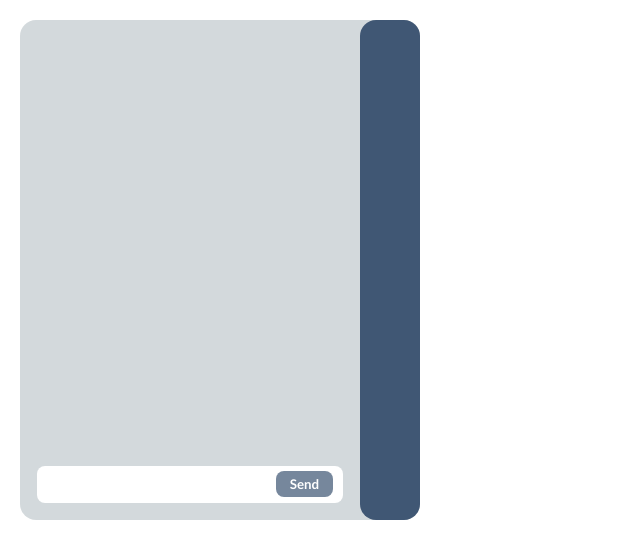
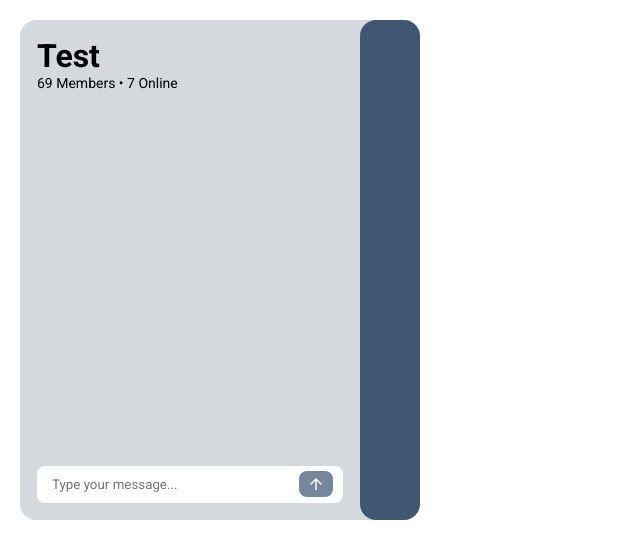
Before and after one commit to Akula112233/Thyme, a React (Create React App) app: page / in a window 1280 px wide. Shown: the top 558 px of the page, without its empty margins (0-640 px from the left). Built offline with nearby package versions, Linux system fonts and the light colour scheme; no server answers.

Commit message:
work on UI to make it fit the Figma

```diff
--- a/package.json
+++ b/package.json
@@ -3,6 +3,8 @@
   "version": "0.1.0",
   "private": true,
   "dependencies": {
+    "@material-ui/core": "^4.11.0",
+    "@material-ui/icons": "^4.9.1",
     "@testing-library/jest-dom": "^4.2.4",
     "@testing-library/react": "^9.5.0",
     "@testing-library/user-event": "^7.2.1",
@@ -12,6 +14,7 @@
     "react-scripts": "3.4.1",
     "socket.io": "^2.3.0",
     "socket.io-client": "^2.3.0",
+    "typeface-roboto": "0.0.75",
     "uniqid": "^5.2.0"
   },
   "scripts": {
--- a/server.js
+++ b/server.js
@@ -15,8 +15,8 @@ const io = socketIo(server)
 
 io.on('connection', (socket) => {
     console.log("New Client Connected")
-    socket.on('sendMessage', (message) => {
-        io.emit('chat message', message)
+    socket.on('sendMessage', (message, author) => {
+        io.emit('chat message', {message, author: "Bill Gates"})
     })
 
 })
--- a/src/chat/ChatBody.js
+++ b/src/chat/ChatBody.js
@@ -12,16 +12,24 @@ class ChatBody extends React.Component {
         super(props)
         this.messageList = []
         this.state = {
-            list : []
+            list : [],
+            prevAuthor: "undefined"
         }
     }
 
     componentDidMount() {
         const socket = socketIOClient(ENDPOINT)
         socket.on('chat message', (msg) => {
-            this.messageList.push(<ChatItem key={uniqid()} author="Bill Gates" content={msg}></ChatItem>)
+            if (this.state.prevAuthor == msg.author) {
+                this.messageList.push(<ChatItem marginTop="0" display="none" key={uniqid()} author="Bill Gates" content={msg.message}></ChatItem>)
+            } else {
+                this.messageList.push(<ChatItem marginTop="" display="" key={uniqid()} author="Bill Gates" content={msg.message}></ChatItem>)
+            }
             this.setState({
-                list: this.messageList
+                list: this.messageList,
+                prevAuthor: msg.author
+            }, () => {
+                console.log(msg)
             })
         })
     }
--- a/src/chat/ChatInput.js
+++ b/src/chat/ChatInput.js
@@ -1,5 +1,6 @@
 import React from 'react'
 import './chat.css'
+import ArrowUpwardIcon from '@material-ui/icons/ArrowUpward'
 
 import socketIOClient from 'socket.io-client'
 const ENDPOINT = 'localhost:8000/'
@@ -7,9 +8,14 @@ const ENDPOINT = 'localhost:8000/'
 class ChatInput extends React.Component {
     constructor(props) {
         super(props)
+        this.socket = undefined
         this.state = {
             text: ""
         }
+    }
+
+    componentDidMount() {
+        this.socket = socketIOClient(ENDPOINT)
     }
 
     handleChange = (event) => {
@@ -19,22 +25,27 @@ class ChatInput extends React.Component {
     }
 
     handleClick = () => {
-        const socket = socketIOClient(ENDPOINT)
         let text = this.state.text
+        if (this.state.text == "") {
+            return false
+        }
         this.setState({
             text: ""
         })
-        socket.emit('sendMessage', text)
+        this.socket.emit('sendMessage', text)
     }
 
     render() {
         return (
             <div id= "chat-input-container">
-                <input value={this.state.text} onChange= {this.handleChange} id= "chat-input">
+                <input placeholder= "Type your message..." value={this.state.text} onChange= {this.handleChange} id= "chat-input">
                 </input>
                 <button onClick={this.handleClick} id= "chat-send">
-                    Send
+                    <ArrowUpwardIcon id="send-icon">
+
+                    </ArrowUpwardIcon>
                 </button>
+
             </div>
         )
     }
--- a/src/chat/ChatItem.js
+++ b/src/chat/ChatItem.js
@@ -3,12 +3,12 @@ import './chat.css'
 
 function ChatItem(props) {
     return (
-        <div className= "chat-item">
-            <div className= "profile-picture">
-            </div>
+        <div style={{marginTop: props.marginBot}}className= "chat-item">
             <div className= "chat-item-content-container">
-                <p className= "chat-item-author">{props.author}</p>
-                <p className= "chat-item-content">{props.content}</p>
+                <p style={{display: props.display}} className= "chat-item-author">{props.author.toUpperCase()}</p>
+                <div className= "chat-background">
+                    <p className= "chat-item-content">{props.content}</p>
+                </div>
             </div>
         </div>
     )
--- a/src/chat/chat.css
+++ b/src/chat/chat.css
@@ -8,13 +8,14 @@
 }
 
 #chat-body {
-    height: 100%;
+    height: 95%;
     width: 100%;
     display: flex;
     flex-direction: column;
     align-items: center;
     overflow: auto;
     padding: 5%;
+    padding-top: 7.5%;
     box-sizing: border-box;
 }
 
@@ -31,33 +32,43 @@
     justify-content: space-between;
     align-items: center;
     margin-bottom: 5%;
+
 }
 
 #chat-input {
     width: 80%;
-    height: 80%;
+    height: 100%;
     padding: 5px;
     outline: none;
     border: none;
     box-sizing: border-box;
+    font-family: Roboto;
 }
 
 #chat-send {
-    background-color: rgba(28, 55, 91, 0.6);;
+    display: flex;
+    flex-direction: column;
+    justify-content: center;
+    align-items: center;
+    background-color: rgba(28, 55, 91, 0.6);
     border-radius: 1vh;
     height: 150%;
-    width: 20%;
+    width: 12%;
     font-family: 'Gill Sans', 'Gill Sans MT', Calibri, 'Trebuchet MS', sans-serif;
     border: none;
     outline: none;
     font-weight: 800;
     color: white;
+    cursor: pointer;
 }
 
 #chat-send:hover {
     background-color: rgba(28, 55, 91, 0.8);;
 }
 
+#send-icon {
+    font-size: 18px;
+}
 
 .chat-item {
     display: flex;
@@ -65,20 +76,8 @@
     align-items: center;
     min-height: 12%;
     width: 100%;
-    padding: 5px;
     box-sizing: border-box;
-}
-
-.chat-item:hover {
-    background-color: rgba(0, 0, 0, 0.12);
-}
-
-.profile-picture {
-    box-sizing: border-box;
-    min-height: 30px;
-    min-width: 30px;
-    background: rgba(0, 0, 0, 0.4);
-    border-radius: 15px;
+    margin-top: 7.5px;
 }
 
 .chat-item-content-container {
@@ -87,21 +86,57 @@
     box-sizing: border-box;
     width: 100%;
     height: 100%;
-    margin-left: 15px;
-    padding-top: 5px;
-    padding-bottom: 5px;
-
 }
 
 .chat-item-content {
     margin: 0;
     padding: 0;
-    font-family: 'Gill Sans', 'Gill Sans MT', Calibri, 'Trebuchet MS', sans-serif;
+    font-family: Roboto;
+    font-size: 13px;
+}
+
+.chat-background {
+    background-color: white;
+    box-sizing: border-box;
+    padding: 7.5px;
+    padding-left: 12px;
+    border-radius: 0 15px 15px 15px;
 }
 
 .chat-item-author {
     margin: 0;
     padding: 0;
-    font-family: 'Gill Sans', 'Gill Sans MT', Calibri, 'Trebuchet MS', sans-serif;
-    font-weight: 800;
+    font-family: Roboto;
+    font-weight: 400;
+    font-size: 10.5px;
+    margin-bottom: 2px;
+    color: #1C375B;
 }
+
+
+.course-info-container {
+    box-sizing: border-box;
+    height: 12.5%;
+    width: 100%;
+    padding: 5%;
+    display: flex;
+    flex-direction: row;
+}
+
+.course-title {
+    margin: 0;
+    font-family: Roboto;
+    font-weight: 700;
+}
+
+.course-writeup {
+    display: flex;
+    flex-direction: column;
+}
+
+.people-count {
+    margin: 0;
+    padding: 0;
+    font-family: Roboto;
+    font-size: 14px;
+}
--- a/src/chat/chat.js
+++ b/src/chat/chat.js
@@ -2,12 +2,13 @@ import React from 'react'
 import './chat.css';
 import ChatBody from './ChatBody'
 import ChatInput from './ChatInput'
-
+import Courses from './courses'
 
 
 function Chat() {
     return (
         <div id="chat-container">
+            <Courses></Courses>
             <ChatBody></ChatBody>
             <ChatInput></ChatInput>
         </div>
--- /dev/null
+++ b/src/chat/courses.js
@@ -0,0 +1,19 @@
+import React from 'react'
+import './chat.css'
+
+function Courses() {
+    return (
+        <div className= "course-info-container">
+            <div className= "course-writeup">
+                <h1 className= "course-title">
+                    Test
+                </h1>
+                <p className= "people-count"><span>69 Members</span> • <span>7 Online</span></p>
+            </div>
+
+
+        </div>
+    )
+}
+
+export default Courses
--- a/src/index.js
+++ b/src/index.js
@@ -1,6 +1,7 @@
 import React from 'react';
 import ReactDOM from 'react-dom';
 import './index.css';
+import "typeface-roboto";
 import App from './App';
 
 ReactDOM.render(
```
Also changed, not shown: 1 other file (tests, documents, lock files or other folders).
